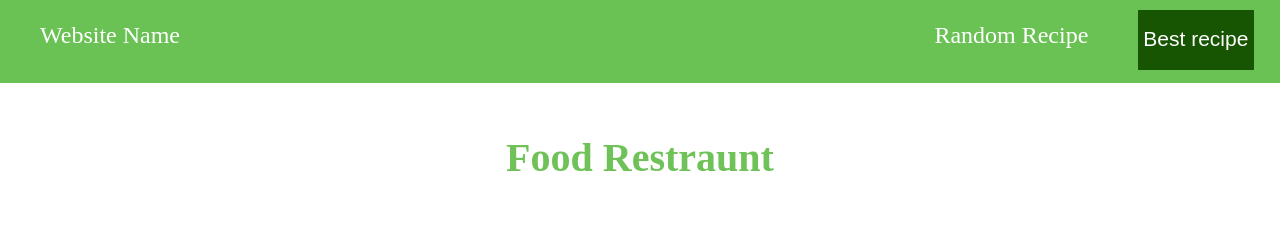
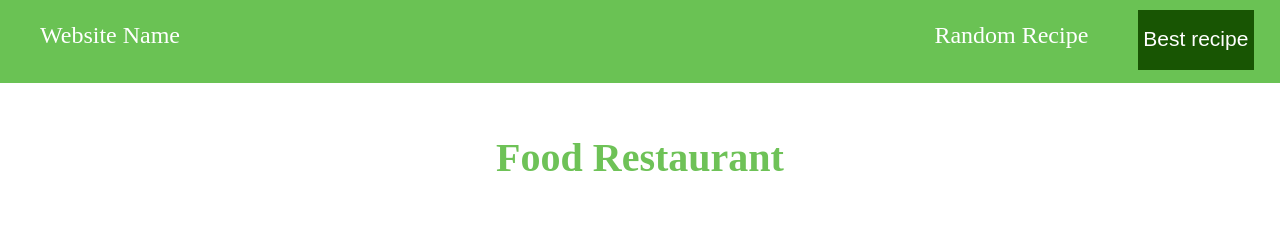
Before and after one commit to TanyaNijhawan2004/restraunt, a plain HTML site: page index.html in a window 1280 px wide. Shown: the top 229 px of the page. Drawn offline with Linux system fonts and the light colour scheme.

Commit message:
update index.html

```diff
--- a/index.html
+++ b/index.html
@@ -14,7 +14,7 @@
         <a class="btn" href="">Best recipe</a>
 
     </div>
-    <h1 class="heading">Food Restraunt</h1>
+    <h1 class="heading">Food Restaurant</h1>
     <h2 class="heading2">Chinese</h2>
     <div class="chinese">
         <div class="food">
```
